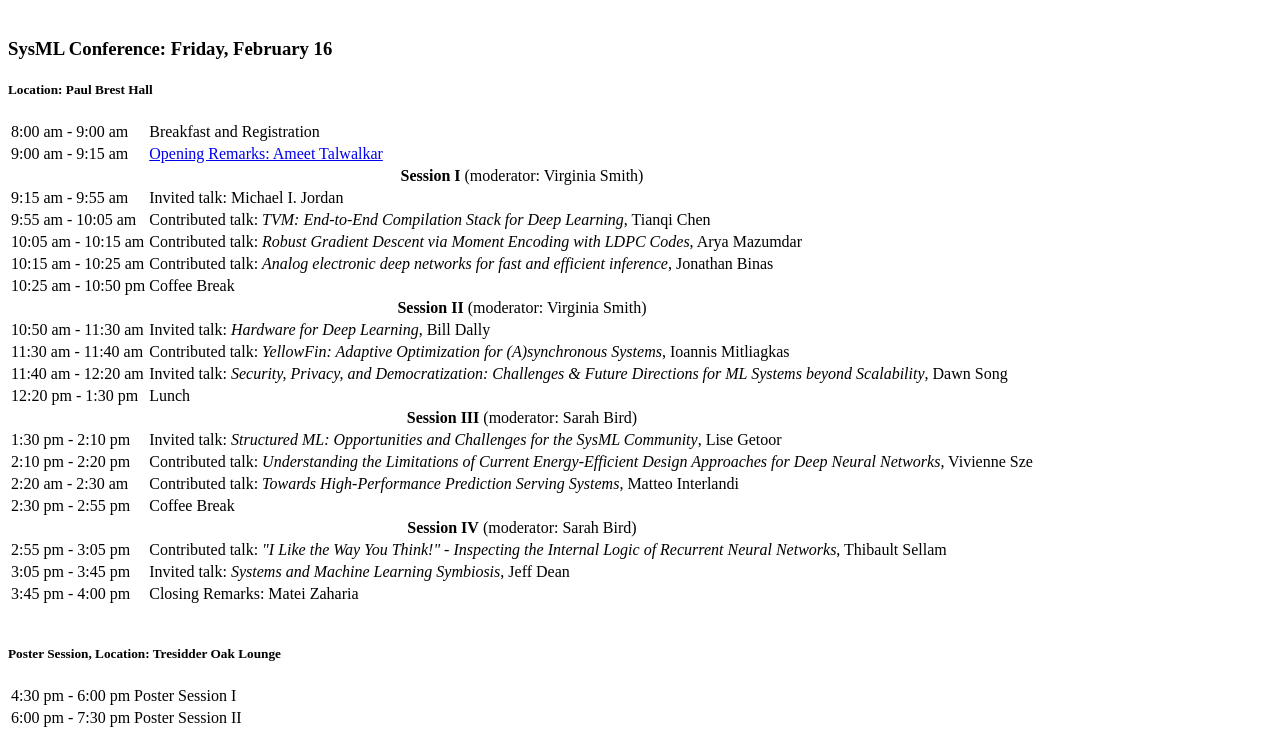
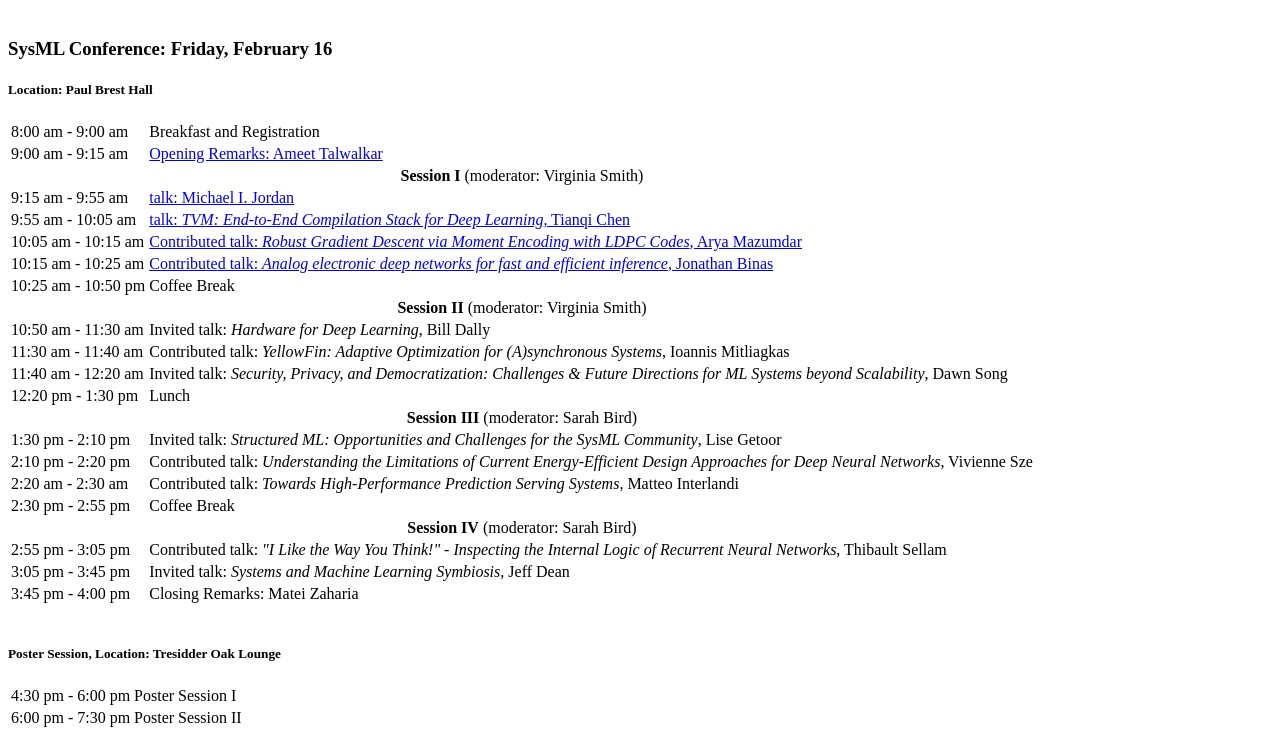
Before and after one commit to lflee/SysMLVideos, a plain HTML site: page index.html in a window 1280 px wide. Shown: the part 79-817 px from the top of the page. Drawn offline with Linux system fonts and the light colour scheme.

Commit message:
Before Coffee Break

```diff
--- a/index.html
+++ b/index.html
@@ -29,19 +29,19 @@
               </tr>
               <tr>
                 <td>9:15 am - 9:55 am</td>
-                <td>Invited talk: Michael I. Jordan</td>
+                <td><a href="https://youtu.be/XgO81VZWYnI?t=22m13s">talk: Michael I. Jordan</a></td>
               </tr>
               <tr>
                 <td>9:55 am - 10:05 am</td>
-                <td>Contributed talk: <i>TVM: End-to-End Compilation Stack for Deep Learning</i>, Tianqi Chen</td>
+                <td><a href="https://youtu.be/XgO81VZWYnI?t=1h5m4s">talk: <i>TVM: End-to-End Compilation Stack for Deep Learning</i>, Tianqi Chen</a></td>
               </tr>
               <tr>
                 <td>10:05 am - 10:15 am</td>
-                <td>Contributed talk: <i>Robust Gradient Descent via Moment Encoding with LDPC Codes</i>, Arya Mazumdar</td>
+                <td><a href="https://youtu.be/XgO81VZWYnI?t=1h17m11s">Contributed talk: <i>Robust Gradient Descent via Moment Encoding with LDPC Codes</i>, Arya Mazumdar</a></td>
               </tr>
               <tr>
                 <td>10:15 am - 10:25 am</td>
-                <td>Contributed talk: <i>Analog electronic deep networks for fast and efficient inference</i>, Jonathan Binas</td>
+                <td><a href="https://youtu.be/XgO81VZWYnI?t=1h28m10s">Contributed talk: <i>Analog electronic deep networks for fast and efficient inference</i>, Jonathan Binas</a></td>
               </tr>
               <tr>
                 <td>10:25 am - 10:50 pm</td>
```
